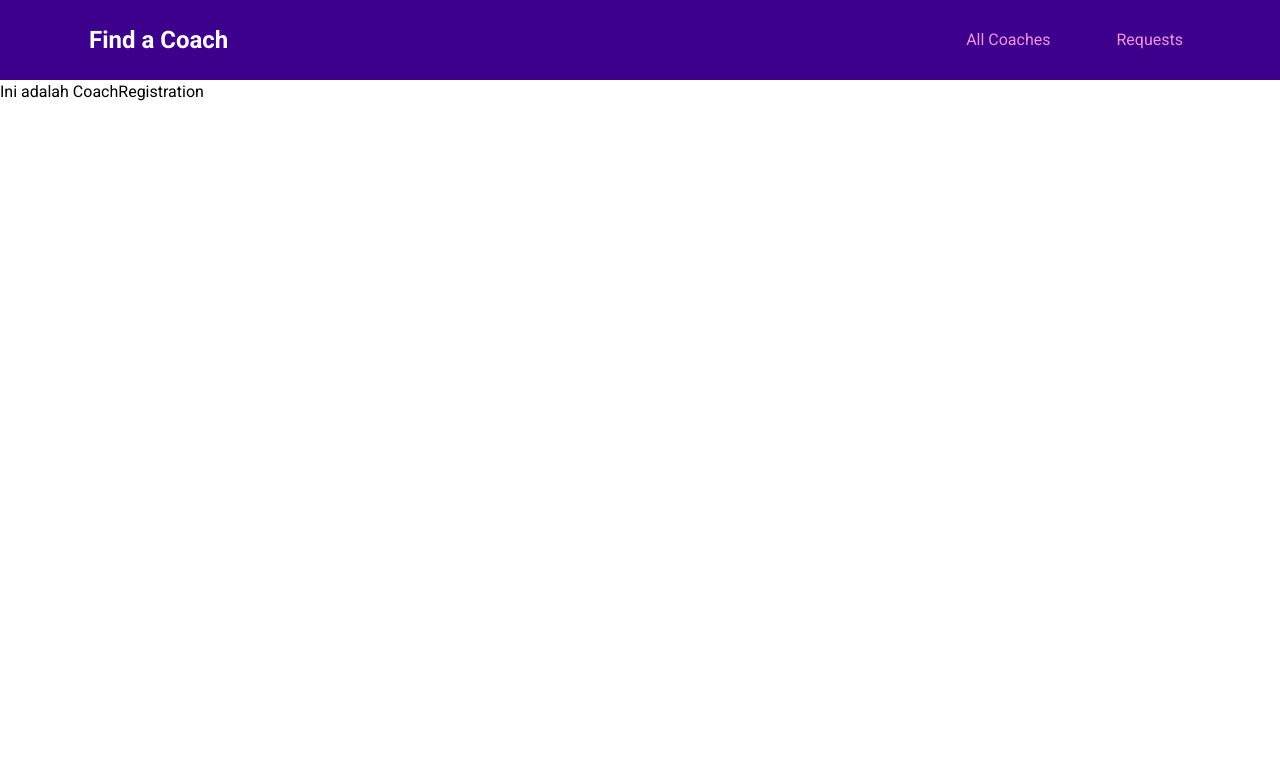
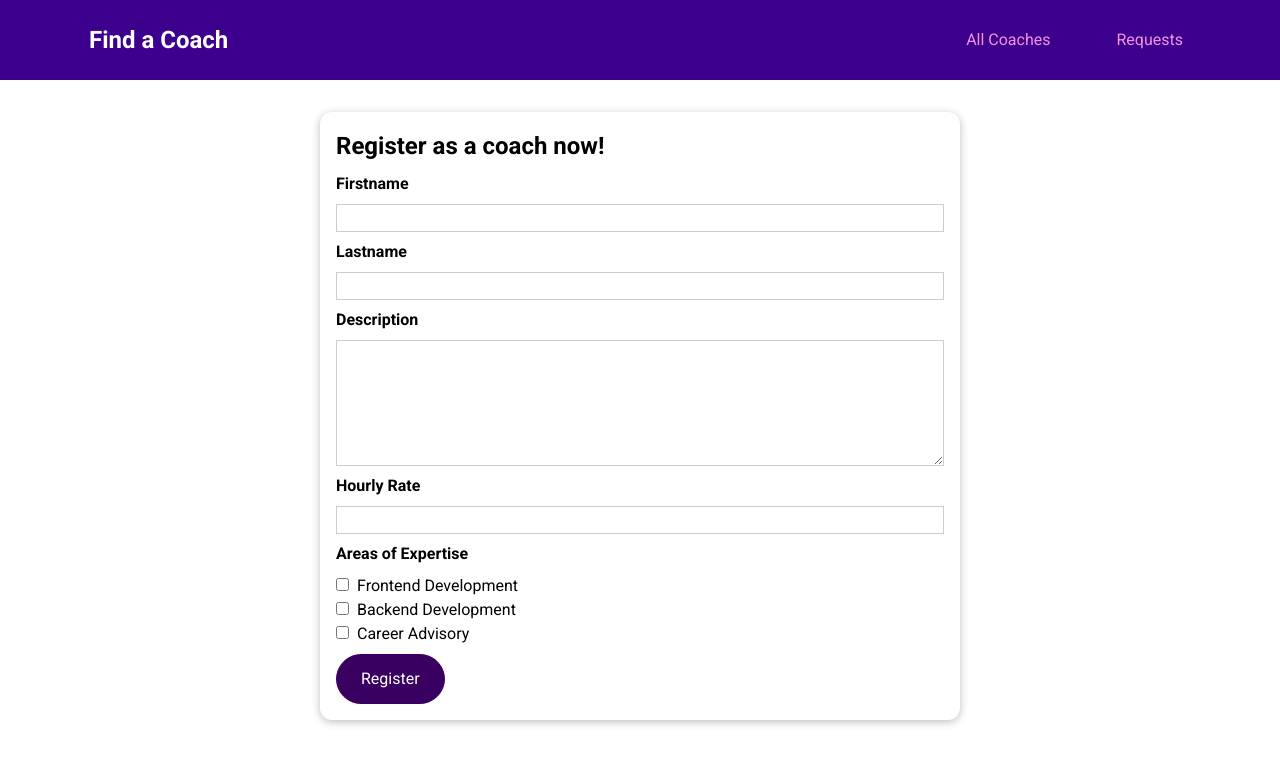
Before and after one commit to akmalzidani/find-a-coach-web-app, a Vue app: page /register in a window 1280 px wide. Shown: the top 764 px of the page. Built offline with nearby package versions, Linux system fonts and the light colour scheme.

Commit message:
add component: coach form registration

```diff
--- /dev/null
+++ b/src/components/coaches/CoachForm.vue
@@ -0,0 +1,117 @@
+<script setup>
+import { ref } from 'vue'
+
+const formValues = ref({
+  firstName: '',
+  lastName: '',
+  description: '',
+  rate: null,
+  areas: []
+})
+
+const submitForm = () => {
+  const formData = {
+    first: formValues.value.firstName,
+    last: formValues.value.lastName,
+    desc: formValues.value.description,
+    rate: formValues.value.rate,
+    areas: formValues.value.areas
+  }
+
+  console.log(formData)
+}
+</script>
+
+<template>
+  <form @submit.prevent="submitForm">
+    <div class="form-control">
+      <label for="firstname">Firstname</label>
+      <input type="text" id="firstname" v-model.trim="formValues.firstName" />
+    </div>
+    <div class="form-control">
+      <label for="lastname">Lastname</label>
+      <input type="text" id="lastname" v-model.trim="formValues.lastName" />
+    </div>
+    <div class="form-control">
+      <label for="description">Description</label>
+      <textarea type="text" id="description" rows="5" v-model.trim="formValues.description" />
+    </div>
+    <div class="form-control">
+      <label for="rate">Hourly Rate</label>
+      <input type="number" id="rate" v-model.number="formValues.rate" />
+    </div>
+    <div class="form-control">
+      <h3>Areas of Expertise</h3>
+      <div>
+        <input type="checkbox" v-model="formValues.areas" id="frontend" value="frontend" />
+        <label for="frontend">Frontend Development</label>
+      </div>
+      <div>
+        <input type="checkbox" v-model="formValues.areas" id="backend" value="backend" />
+        <label for="backend">Backend Development</label>
+      </div>
+      <div>
+        <input type="checkbox" v-model="formValues.areas" id="career" value="career" />
+        <label for="career">Career Advisory</label>
+      </div>
+    </div>
+    <BaseButton>Register</BaseButton>
+  </form>
+</template>
+
+<style scoped>
+.form-control {
+  margin: 0.5rem 0;
+}
+
+label {
+  font-weight: bold;
+  display: block;
+  margin-bottom: 0.5rem;
+}
+
+input[type='checkbox'] + label {
+  font-weight: normal;
+  display: inline;
+  margin: 0 0 0 0.5rem;
+}
+
+input,
+textarea {
+  display: block;
+  width: 100%;
+  border: 1px solid #ccc;
+  font: inherit;
+}
+
+input:focus,
+textarea:focus {
+  background-color: #f0e6fd;
+  outline: none;
+  border-color: #3d008d;
+}
+
+input[type='checkbox'] {
+  display: inline;
+  width: auto;
+  border: none;
+}
+
+input[type='checkbox']:focus {
+  outline: #3d008d solid 1px;
+}
+
+h3 {
+  margin: 0.5rem 0;
+  font-size: 1rem;
+}
+
+.invalid label {
+  color: red;
+}
+
+.invalid input,
+.invalid textarea {
+  border: 1px solid red;
+}
+</style>
--- a/src/pages/coaches/CoachRegistration.vue
+++ b/src/pages/coaches/CoachRegistration.vue
@@ -1,5 +1,12 @@
-<script setup></script>
+<script setup>
+import CoachForm from '@/components/coaches/CoachForm.vue'
+</script>
 
 <template>
-  <div>Ini adalah CoachRegistration</div>
+  <section>
+    <BaseCard>
+      <h2>Register as a coach now!</h2>
+      <CoachForm />
+    </BaseCard>
+  </section>
 </template>
```
